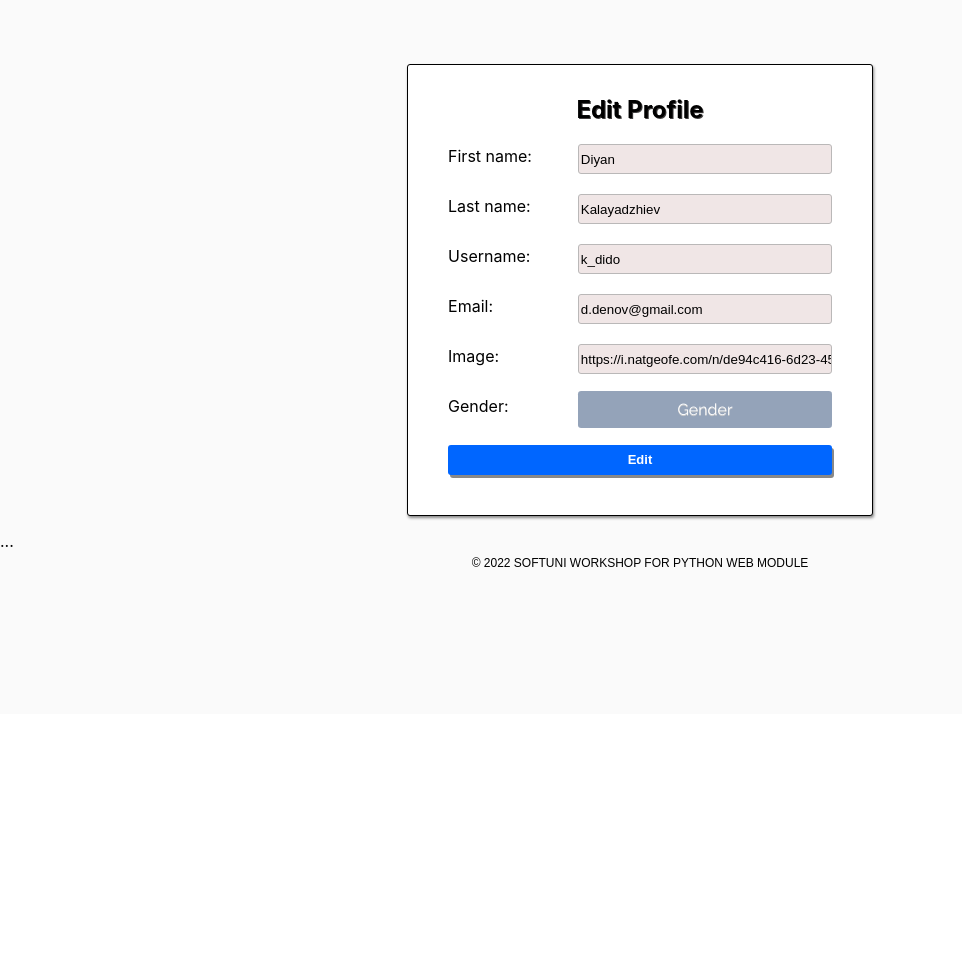
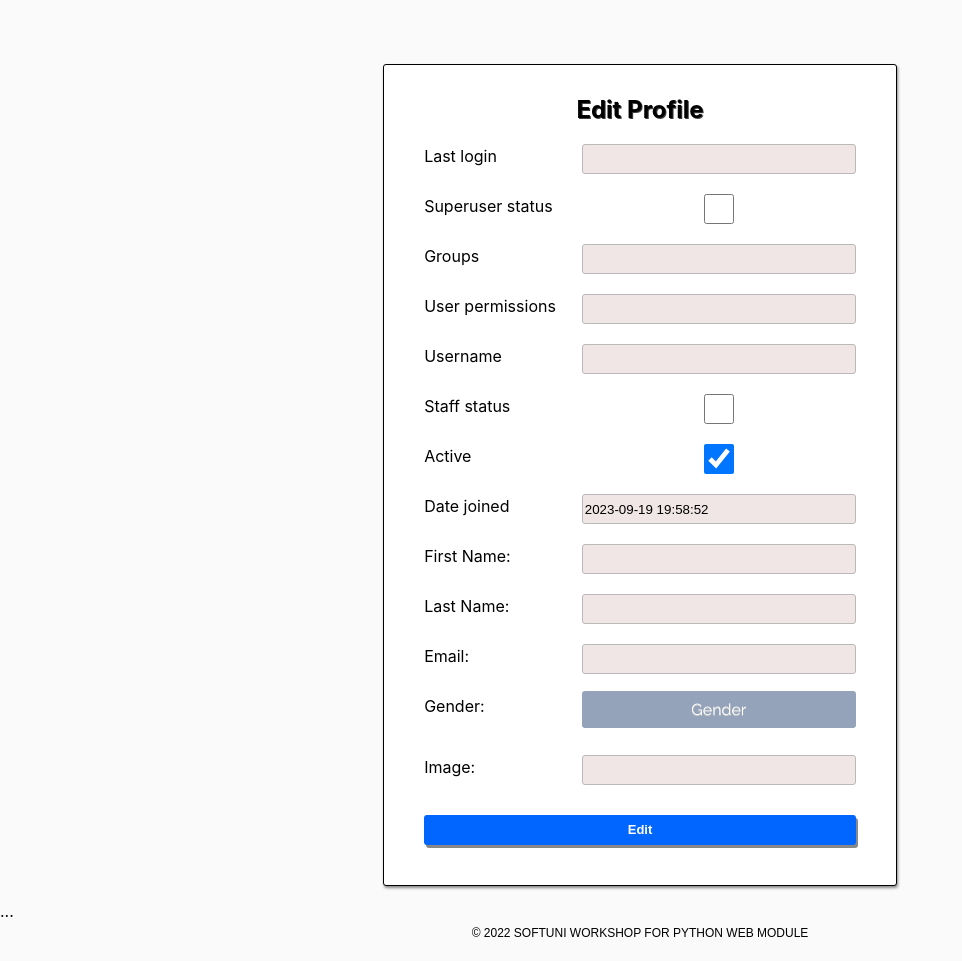
Before and after one commit to m-s-enchev/Petstagram, a Django app: template Petstagram/accounts/templates/accounts/profile-edit-page.html in a window 1280 px wide. Shown: the part 86-1047 px from the top of the page, without its empty margins (0-962 px from the left). Before the commit the page ends 653 px from the top, so only its background shows below. Run offline with Django 4.2, Linux system fonts and the light colour scheme; the template is opened without the code that fills it: values that come from a table or form of the project are taken from there, others are empty; parts of the project's set-up code (start-up, migrations or seed data) failed here and were passed over.

Commit message:
html update

```diff
--- a/Petstagram/accounts/templates/accounts/profile-edit-page.html
+++ b/Petstagram/accounts/templates/accounts/profile-edit-page.html
@@ -6,51 +6,34 @@
     <div class="edit-delete">
         <h2>Edit Profile</h2>
         <!-- Start Edit Profile From -->
-        <form action="">
+        <form method="post">
+{% csrf_token %}
+{% for field in form %}
+<p class="error"> {{ field.errors }} </p>
 <div class="label-input">
-                <label for="first name">First name: </label>
-                <input type="text" placeholder="First name" value="Diyan">
-            </div>
-            <br>
-            <div class="label-input">
-                <label for="last name">Last name: </label>
-                <input type="text" placeholder="Last name" value="Kalayadzhiev">
-            </div>
-            <br>
-            <div class="label-input">
-                <label for="username">Username: </label>
-                <input type="text" placeholder="Username" value="k_dido">
-            </div>
-            <br>
-            <div class="label-input">
-                <label for="email">Email: </label>
-                <input type="email" placeholder="Email" value="d.denov@gmail.com">
-            </div>
-            <br>
-            <div class="label-input">
-                <label for="image">Image: </label>
-                <input type="text" placeholder="Link to to profile picture"
-                       value="https://i.natgeofe.com/n/de94c416-6d23-45f5-9708-e8d56289268e/naturepl_01132178.jpg?w=636&h=631">
-            </div>
-            <br>
-
-            <div class="label-input">
-                <label for="image">Gender: </label>
+<label>{{ field.label }}</label>
+{% if not field.label == "Gender:" %}
+{{ field }}
+{% else %}
 <div class="list-choice">
 <div class="list-choice-title">Gender</div>
 <div class="list-choice-objects">
+{% for type, value in form.fields.gender.choices %}
 <label>
-                            <input type="radio" name="gender"/> <span>Male</span>
+<input type="radio" value="{{ value }}"
+name="gender"
+{% if form.gender.value == value %}
+checked
+{% endif %}/>
+<span>{{ value }}</span>
 </label>
-                        <label>
-                            <input type="radio" name="gender"/> <span>Female</span>
-                        </label>
-                        <label>
-                            <input type="radio" name="gender"/> <span>Do not show</span>
-                        </label>
+{% endfor %}
 </div>
 </div>
+{% endif %}
 </div>
+<br>
+{% endfor %}
 
             <!-- Edit Profile Button -->
             <button class="edit-btn" type="submit">Edit</button>
```
Lines whose indentation alone changed are shown as unchanged.
